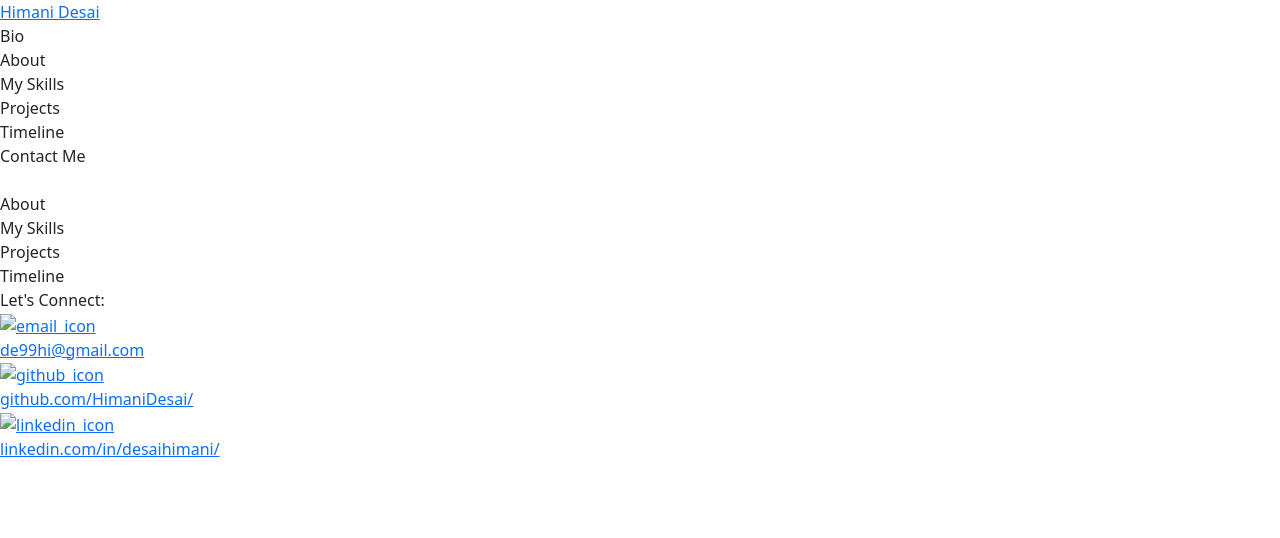
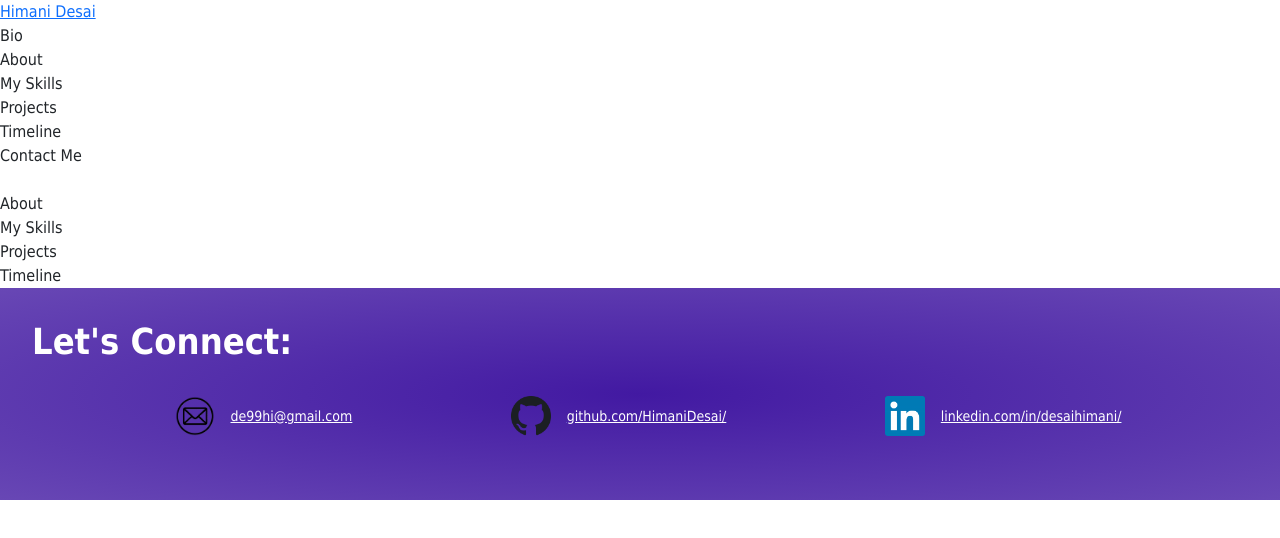
Before and after one commit to HimaniDesai/himani-desai-portfolio, a plain HTML site: page index.html in a window 1280 px wide. Drawn offline with nearby package versions, Linux system fonts and the light colour scheme; files that its build step writes are made by us from their sources; the site is published under a folder, as on GitHub Pages, so addresses that start at the root find nothing.

Commit message:
Changing the image path

```diff
--- a/index.html
+++ b/index.html
@@ -4,7 +4,7 @@
     <meta charset="UTF-8">
     <meta name="viewport" content="width=device-width, initial-scale=1.0">
     <title>Himani Desai</title>
-    <link rel="stylesheet" href="/styles/index.css">
+    <link rel="stylesheet" href="./styles/index.css">
     <link href="https://cdn.jsdelivr.net/npm/bootstrap@5.3.3/dist/css/bootstrap.min.css" rel="stylesheet" integrity="sha384-QWTKZyjpPEjISv5WaRU9OFeRpok6YctnYmDr5pNlyT2bRjXh0JMhjY6hW+ALEwIH" crossorigin="anonymous">
 </head>
 <body>
@@ -34,15 +34,15 @@
       <div class="footer__container__title"> Let's Connect:</div>
       <div class="footer__container__section">
         <a href="mailto:de99hi@gmail.com" class="footer__container--email">
-          <img class="footer__container--icon" src="/assets/email-icon.png" alt="email_icon"/>
+          <img class="footer__container--icon" src="./assets/email-icon.png" alt="email_icon"/>
           <div class="footer__container--link">de99hi@gmail.com</div>
         </a >
         <a href="https://github.com/HimaniDesai" class="footer__container--github">
-          <img class="footer__container--icon" src="/assets/github-icon.png" alt="github_icon"/>
+          <img class="footer__container--icon" src="./assets/github-icon.png" alt="github_icon"/>
           <div class="footer__container--link">github.com/HimaniDesai/</div>
         </a>
         <a href="https://www.linkedin.com/in/desaihimani/" class="footer__container--linkedin">
-          <img class="footer__container--icon" src="/assets/linkedin-icon.png" alt="linkedin_icon"/>
+          <img class="footer__container--icon" src="./assets/linkedin-icon.png" alt="linkedin_icon"/>
           <div class="footer__container--link">linkedin.com/in/desaihimani/</div>
         </a>
       </div>
```
